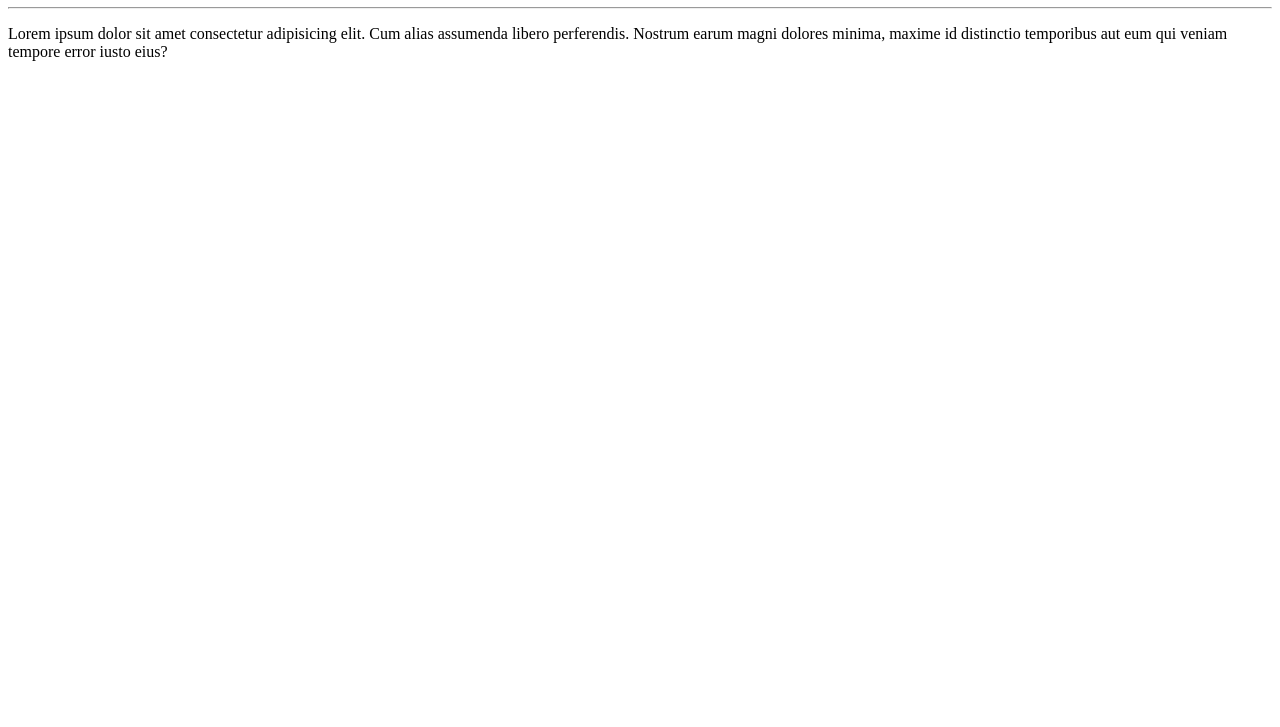
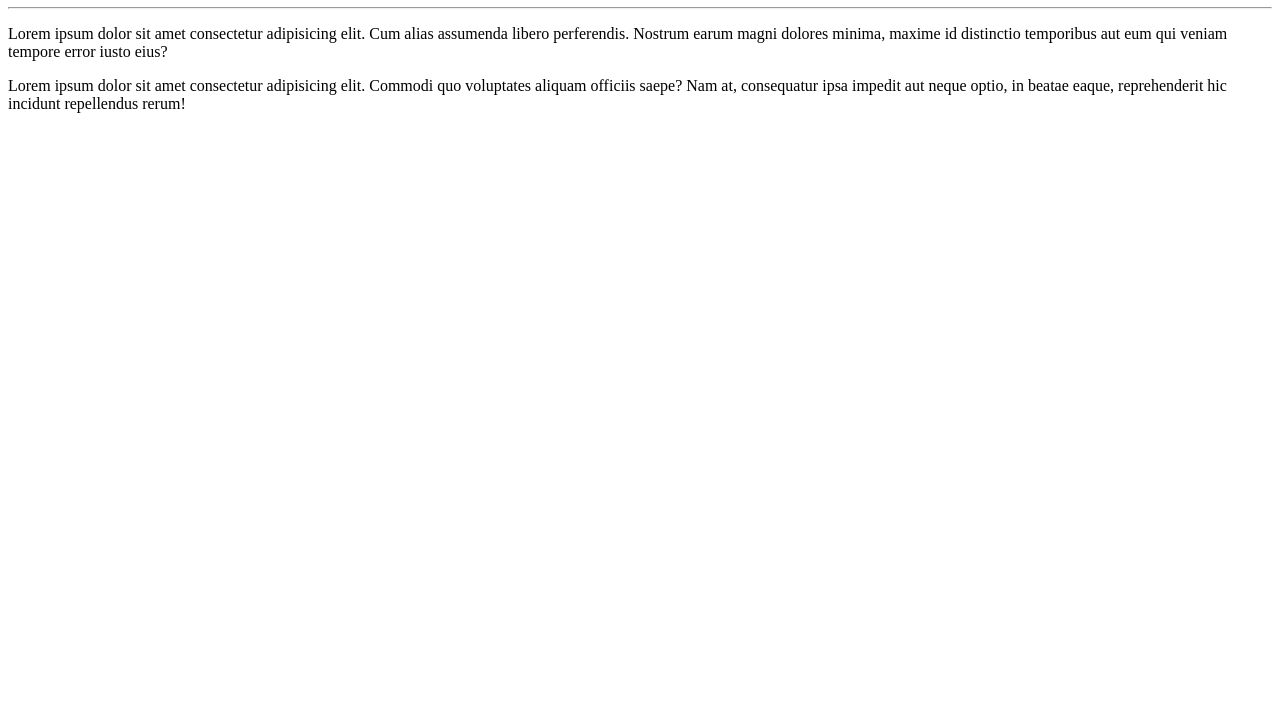
Before and after one commit to Paulo-Programmer/Ola-Mundo, a plain HTML site: page Site-exemplo/index.html in a window 1280 px wide. Shown: the part 73-800 px from the top of the page. Drawn offline with Linux system fonts and the light colour scheme.

Commit message:
adicionei um paragráfo

```diff
--- a/Site-exemplo/index.html
+++ b/Site-exemplo/index.html
@@ -9,5 +9,6 @@
     <h1>Olá, Mundo</h1>
     <hr>
     <p>Lorem ipsum dolor sit amet consectetur adipisicing elit. Cum alias assumenda libero perferendis. Nostrum earum magni dolores minima, maxime id distinctio temporibus aut eum qui veniam tempore error iusto eius?</p>
+    <p>Lorem ipsum dolor sit amet consectetur adipisicing elit. Commodi quo voluptates aliquam officiis saepe? Nam at, consequatur ipsa impedit aut neque optio, in beatae eaque, reprehenderit hic incidunt repellendus rerum!</p>
 </body>
 </html>
```
